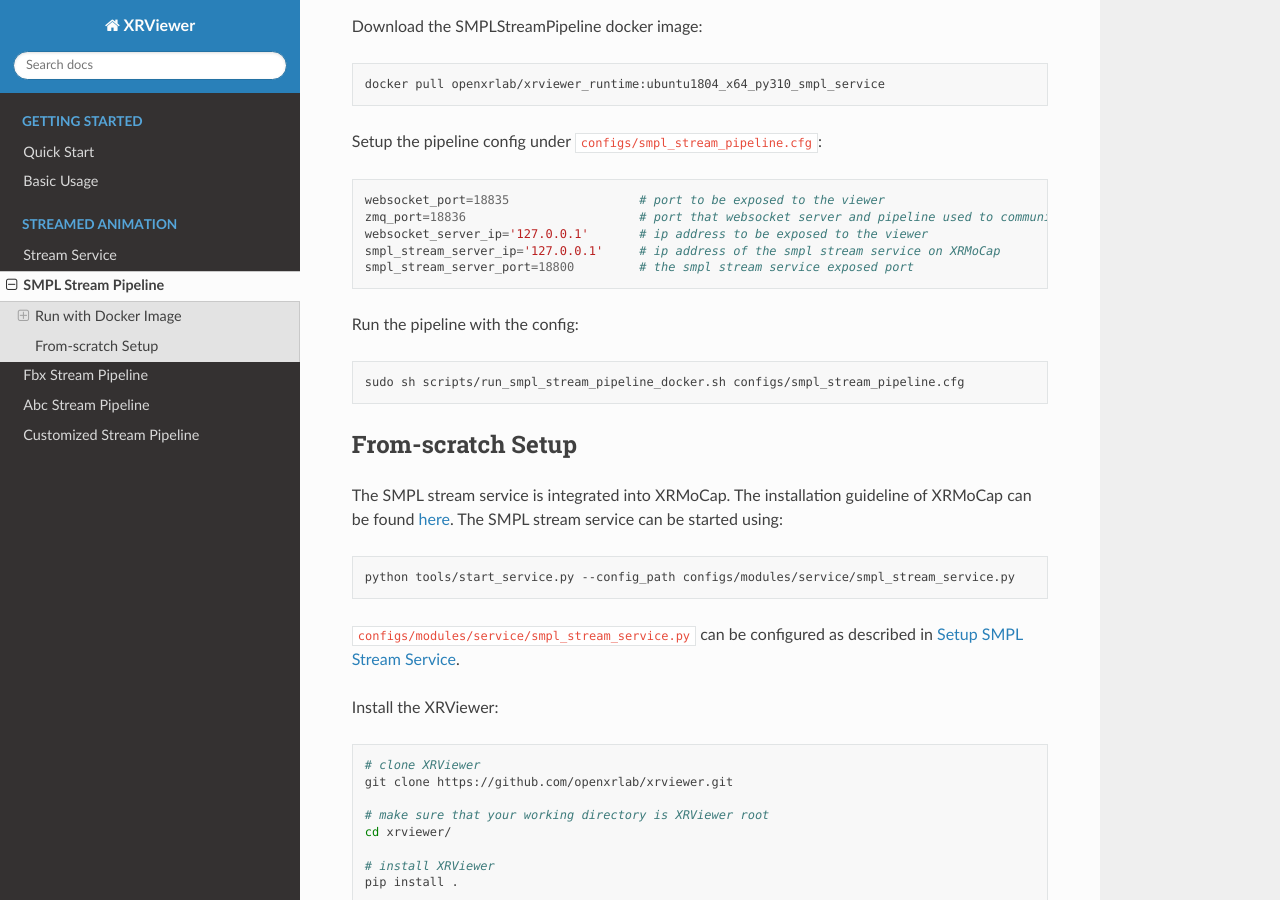
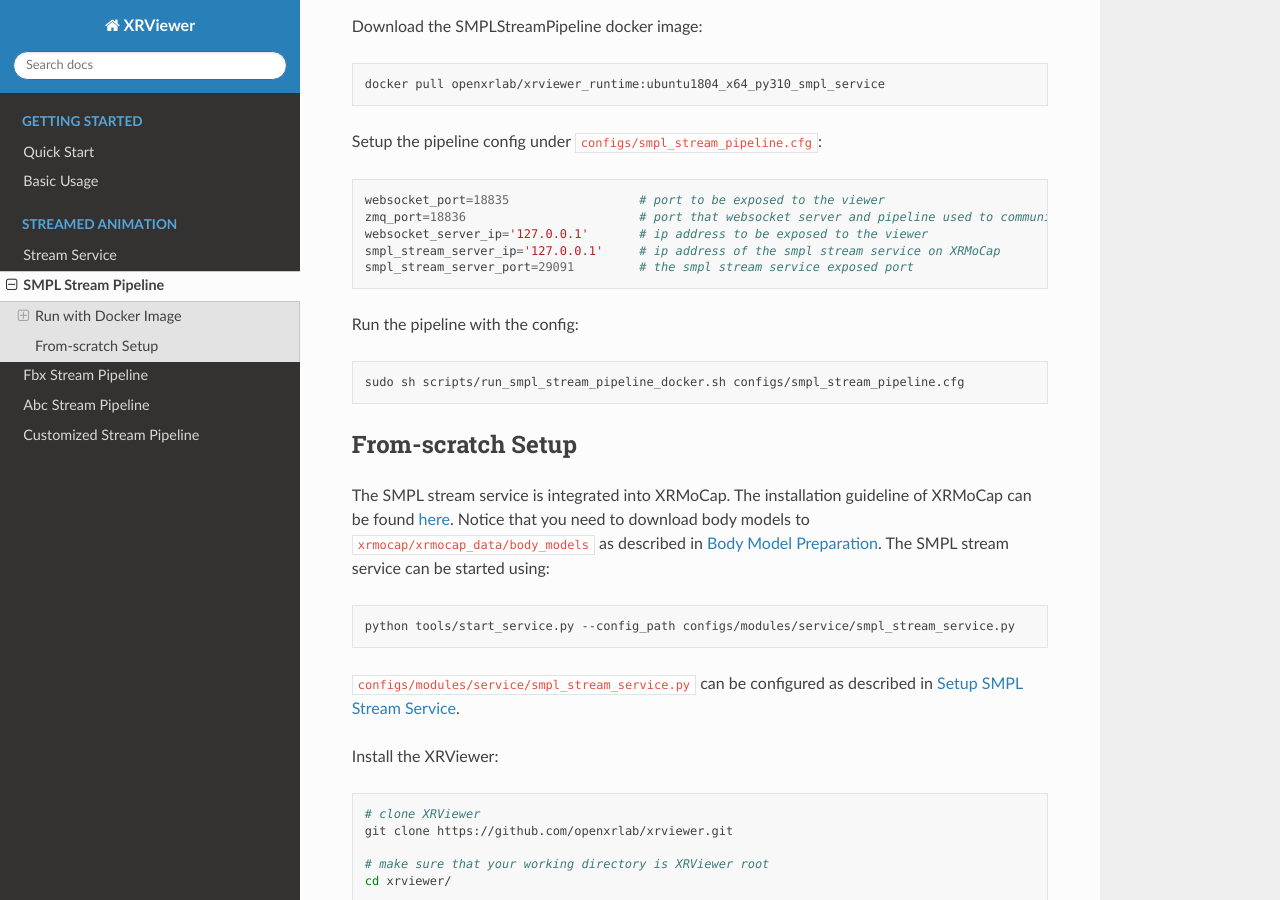
Before and after one commit to openxrlab/xrviewer, a Sphinx documentation site: the page built from docs/en/source/streamed_animation/smpl_stream_pipeline.md, in a window 1280 px wide and 900 px high, scrolled down 991 px. Built offline with Sphinx 7.4.7 and the Read the Docs theme 3.1.0, drawn with Linux system fonts in a browser that asks for light colours.

Commit message:
[docs] add smpl stream pipeline body model preparation tutorial

````diff
--- a/docs/en/source/streamed_animation/smpl_stream_pipeline.md
+++ b/docs/en/source/streamed_animation/smpl_stream_pipeline.md
@@ -58,7 +58,7 @@
 zmq_port=18836                        # port that websocket server and pipeline used to communicate
 websocket_server_ip='127.0.0.1'       # ip address to be exposed to the viewer
 smpl_stream_server_ip='127.0.0.1'     # ip address of the smpl stream service on XRMoCap
-smpl_stream_server_port=18800         # the smpl stream service exposed port
+smpl_stream_server_port=29091         # the smpl stream service exposed port
 ```
 
 Run the pipeline with the config:
@@ -71,12 +71,11 @@
 
 ## From-scratch Setup
 
-The SMPL stream service is integrated into XRMoCap. The installation guideline of XRMoCap can be found [here](https://github.com/openxrlab/xrmocap/blob/main/docs/en/installation.md). The SMPL stream service can be started using:
+The SMPL stream service is integrated into XRMoCap. The installation guideline of XRMoCap can be found [here](https://github.com/openxrlab/xrmocap/blob/main/docs/en/installation.md). Notice that you need to download body models to `xrmocap/xrmocap_data/body_models` as described in [Body Model Preparation](https://xrmocap.readthedocs.io/en/latest/getting_started.html#body-model-preparation-optional). The SMPL stream service can be started using:
 
 ```shell
 python tools/start_service.py --config_path configs/modules/service/smpl_stream_service.py
 ```
-
 
 `configs/modules/service/smpl_stream_service.py` can be configured as described in [Setup SMPL Stream Service](md-setup-smpl-stream-service).
 
````
